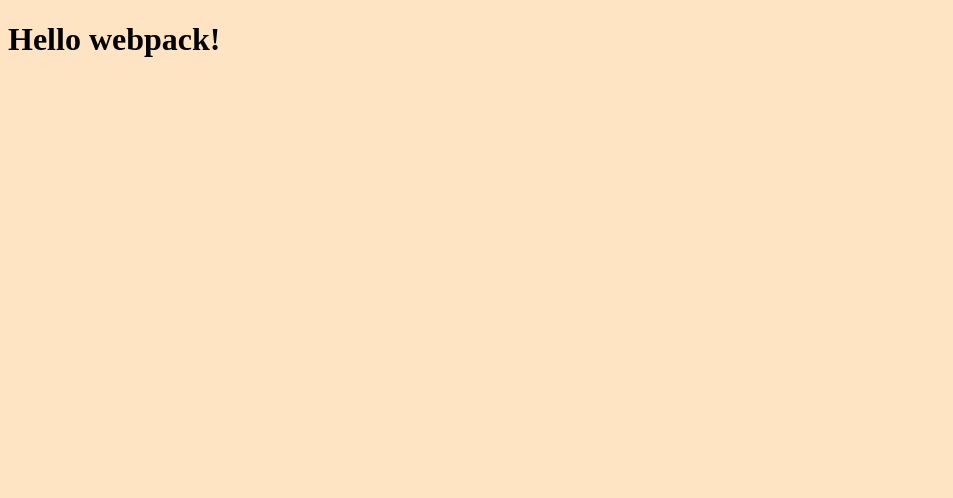
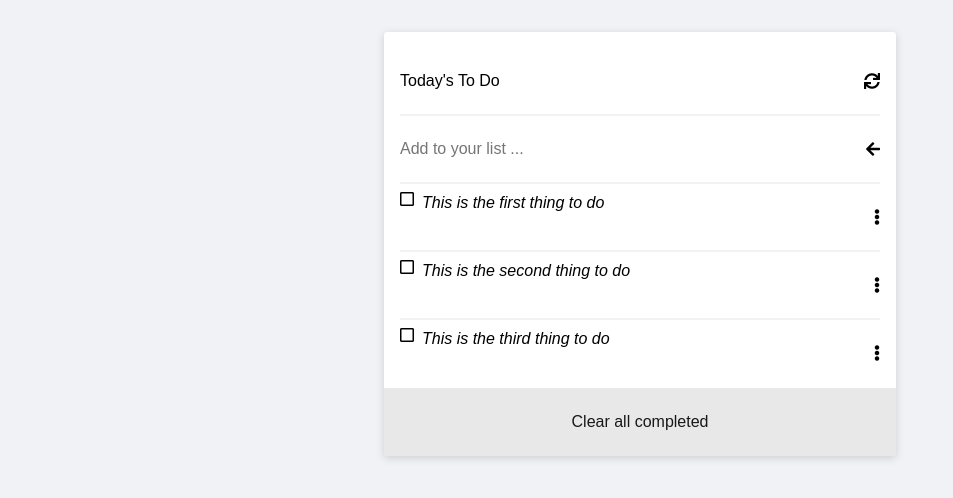
Before and after one commit to Hombre2014/ToDoList, a website built with webpack: page src/index.html in a window 1280 px wide. Shown: the whole page, without its empty margins (0-953 px from the left). Built offline with nearby package versions, Linux system fonts and the light colour scheme.

Commit message:
Complete the first phase of the project

```diff
--- a/src/index.html
+++ b/src/index.html
@@ -1,11 +1,72 @@
 <!DOCTYPE html>
 <html lang="en">
-<head>
-    <meta charset="UTF-8">
-    <meta name="viewport" content="width=device-width, initial-scale=1.0">
-    <title>Webpack Exercise</title>
-</head>
-<body>
-    <h1>Hello webpack!</h1>
-</body>
+  <head>
+    <meta charset="UTF-8" />
+    <meta name="viewport" content="width=device-width, initial-scale=1.0" />
+    <link
+      rel="stylesheet"
+      href="https://pro.fontawesome.com/releases/v5.10.0/css/all.css"
+      integrity="sha384-AYmEC3Yw5cVb3ZcuHtOA93w35dYTsvhLPVnYs9eStHfGJvOvKxVfELGroGkvsg+p"
+      crossorigin="anonymous"
+    />
+    <title>Yuriy's To do list</title>
+  </head>
+  <body>
+    <div class="container">
+      <div class="main-list">
+        <div class="item-container">
+          <div class="">
+            <div class="today-content white-height">
+              <span>Today's To Do</span>
+              <i class="fas fa-sync"></i>
+            </div>
+            <form class="add-new white-height">
+              <input class="no-outline" maxlength="128"
+                id="new-item"
+                type="text"
+                placeholder="Add to your list ..."
+              />
+              <i class="fas fa-arrow-left"></i>
+            </form>
+            <div class="todo-item white-height">
+              <div class="check-description">
+                <i class="far fa-square"></i>
+                <i class="fas fa-check"></i>
+                <div class="view">
+                  <label class="label"></label>
+                  <textarea class="todo" title="description" maxlength="128"></textarea>
+                </div>
+              </div>
+              <i class="fas fa-ellipsis-v"></i>
+            </div>
+            <div class="todo-item white-height">
+              <div class="check-description">
+                <i class="far fa-square"></i>
+                <i class="fas fa-check"></i>
+                <div class="view">
+                  <label class="label"></label>
+                  <textarea class="todo" title="description" maxlength="128"></textarea>
+                </div>
+              </div>
+              <i class="fas fa-ellipsis-v"></i>
+            </div>
+            <div class="todo-item white-height">
+              <div class="check-description">
+                <i class="far fa-square"></i>
+                <i class="fas fa-check"></i>
+                <div class="view">
+                  <label class="label"></label>
+                  <textarea class="todo" title="description" maxlength="128"></textarea>
+                </div>
+              </div>
+              <i class="fas fa-ellipsis-v"></i>
+            </div>
+          </div>
+        </div>
+        <div class="clear">
+          <a href="#" title="clear all" id="clear-text">Clear all completed</a>
+        </div>
+      </div>
+    </div>
+  </body>
 </html>
--- a/src/index.js
+++ b/src/index.js
@@ -1,13 +1,39 @@
-import _ from 'lodash';
 import './style.css';
 
-// function component() {
-//   const element = document.createElement('div');
+const toDoItems = [{
+  description: 'This is the first thing to do',
+  completed: false,
+  index: 0,
+},
+{
+  description: 'This is the second thing to do',
+  completed: false,
+  index: 1,
+},
+{
+  description: 'This is the third thing to do',
+  completed: false,
+  index: 0,
+}];
 
-//   // Lodash, now imported by this script
-//   element.innerHTML = _.join(['Hello', 'webpack'], ' ');
+const toDoText = document.querySelectorAll('.todo');
+const labelFor = document.querySelectorAll('.label');
+const checkMark = document.querySelectorAll('.fa-check');
+const checkBtn = document.querySelectorAll('.fa-square');
 
-//   return element;
-// }
+function showItems() {
+  checkMark.forEach((checkMark) => {
+    checkMark.style.display = 'none';
+  });
+  checkBtn.forEach((checkBtn) => {
+    checkBtn.style.display = 'block';
+  });
+  for (let i = 0; i < toDoItems.length; i += 1) {
+    toDoText[i].innerHTML = toDoItems[i].description;
+    toDoText[i].setAttribute('data-hidden', toDoItems[i].completed);
+    toDoText[i].setAttribute('id', `${toDoItems[i].index}`);
+    labelFor[i].setAttribute('for', `${toDoItems[i].index}`);
+  }
+}
 
-// document.body.appendChild(component());
+showItems();
--- a/src/style.css
+++ b/src/style.css
@@ -1,3 +1,100 @@
+* {
+  padding: 0;
+  margin: 0;
+}
+
 body {
-  background-color: bisque;
+  font-family: Arial, Helvetica, sans-serif;
+  background-color: #f1f2f5;
 }
+
+.main-list {
+  width: 40%;
+  background-color: #fff;
+  margin: 2rem auto;
+  border-radius: 3px;
+  box-shadow: 0 2px 8px rgba(0, 0, 0, 0.15);
+}
+
+.item-container {
+  padding: 1rem 1rem 0 1rem;
+}
+
+.today,
+.add-new,
+.todo-item {
+  width: 100%;
+  display: flex;
+  justify-content: space-between;
+  border-bottom: 2px solid #f1f2f5;
+  align-items: center;
+}
+
+.todo-item,
+.add-new {
+  min-height: 66px !important;
+}
+
+.todo-item:last-of-type {
+  border-bottom: 2px solid #fff;
+}
+
+.today-content {
+  display: flex;
+  justify-content: space-between;
+  align-items: center;
+  height: 66px;
+  border-bottom: 2px solid #f1f2f5;
+}
+
+.white-height {
+  display: flex;
+  min-height: 4rem;
+}
+
+.clear {
+  height: 68px;
+  line-height: 68px;
+  background-color: #e8e8e9;
+  text-align: center;
+}
+
+#clear-text {
+  text-decoration: none;
+  color: rgb(24, 24, 24);
+}
+
+#new-item {
+  font-size: 1rem;
+  line-height: 1rem;
+  border: none;
+  width: 90%;
+}
+
+.no-outline:focus {
+  outline: none;
+}
+
+.check-description {
+  display: flex;
+  align-content: center;
+  column-gap: 0.5rem;
+  width: 90%;
+}
+
+textarea {
+  outline: none;
+  border: none;
+  resize: none;
+  overflow: auto;
+  width: 100%;
+  line-height: 1.5rem;
+  word-wrap: break-word;
+  font-family: Arial, Helvetica, sans-serif;
+  font-style: italic;
+  font-size: 1rem;
+}
+
+.view {
+  width: 100%;
+}
--- a/webpack.config.js
+++ b/webpack.config.js
@@ -11,7 +11,7 @@ module.exports = {
   },
   plugins: [
     new HtmlWebpackPlugin({
-      template: './src/index.html'
+      template: './src/index.html',
     }),
   ],
   output: {
```
Also changed, not shown: README.md.
